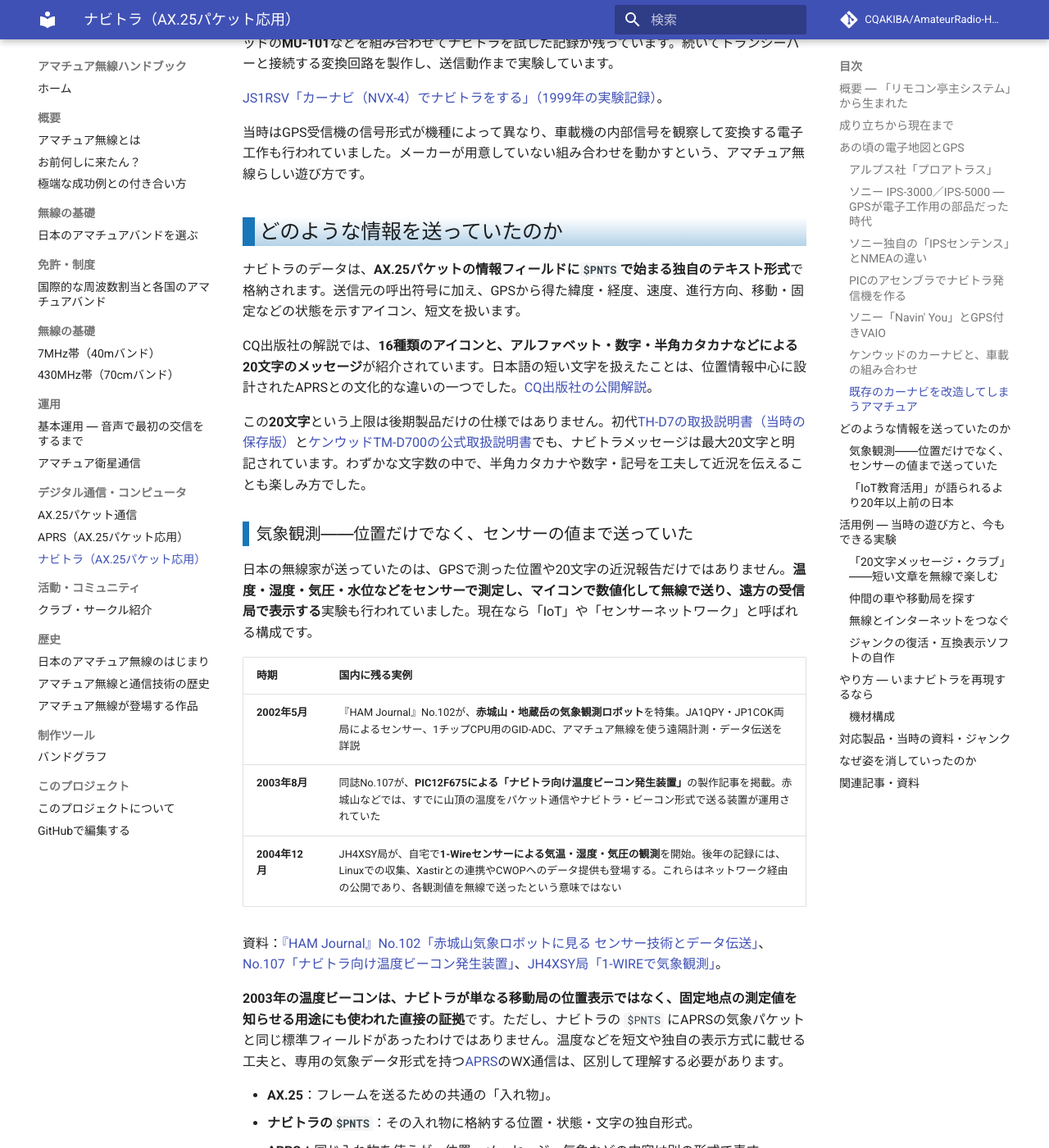
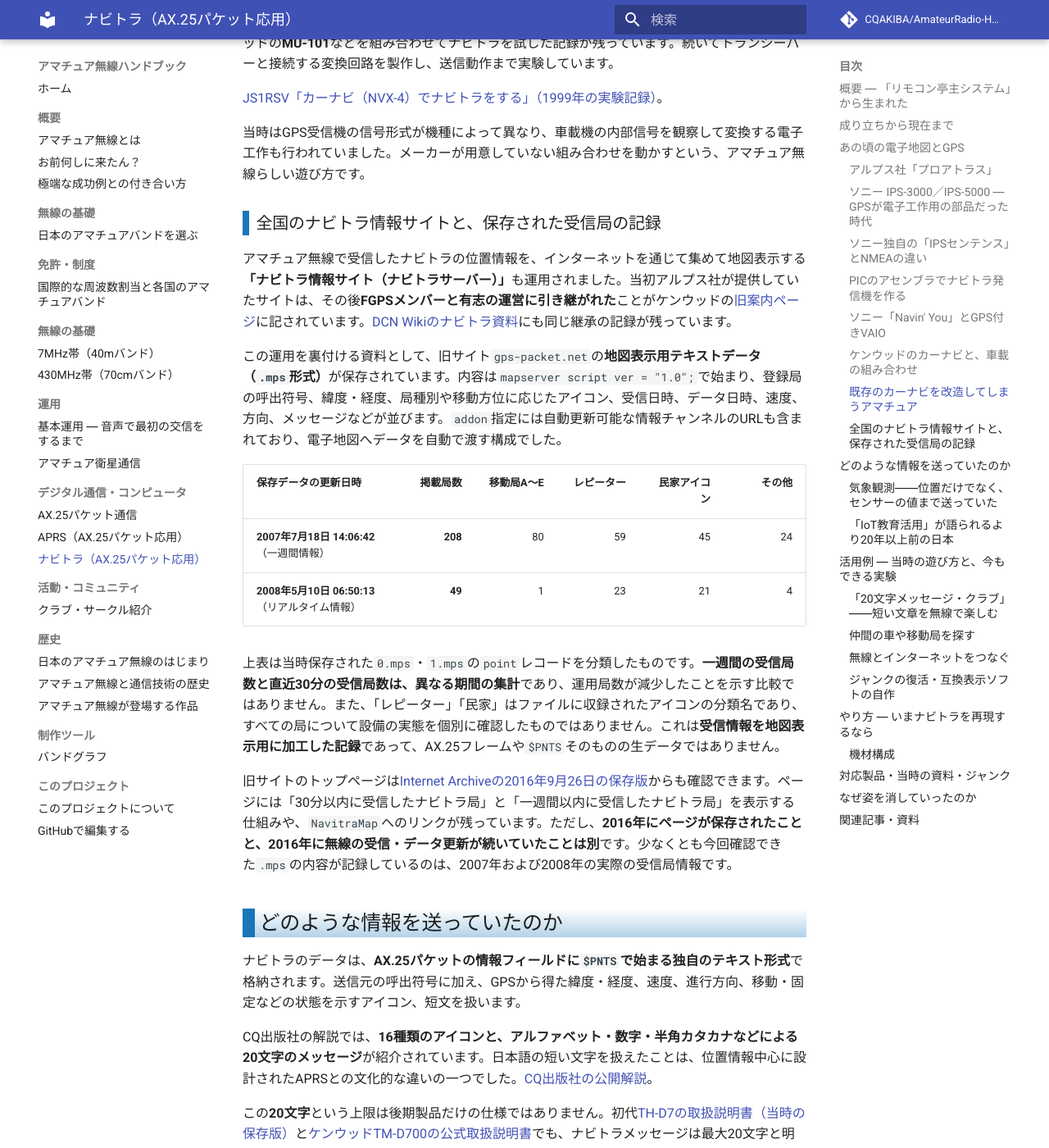
Before and after one commit to CQAKIBA/AmateurRadio-Handbook, an MkDocs documentation site: the page built from docs/07_デジタル通信・コンピュータ/ナビトラ.md, in a window 1280 px wide and 1400 px high, scrolled down 5338 px. Shown: the whole window at 82% size. Built offline with MkDocs 1.6.1 and Material for MkDocs 9.7.7, drawn with Linux system fonts in a browser that asks for light colours; comment, search, counter and statistics services are not loaded; some of the changed text lies outside the part shown.

Commit message:
docs: gps-packet.netの2007～2008年ナビトラ受信局データと2016年サイト保存を記録

```diff
--- a/docs/07_デジタル通信・コンピュータ/ナビトラ.md
+++ b/docs/07_デジタル通信・コンピュータ/ナビトラ.md
@@ -111,6 +111,21 @@ Navin' Youはそれ自体が**ナビトラの無線通信ソフトというわ
 [JS1RSV「カーナビ（NVX-4）でナビトラをする」（1999年の実験記録）](https://www.ne.jp/asahi/ham/js1rsv/GPS/NVX4.htm)。
 
 当時はGPS受信機の信号形式が機種によって異なり、車載機の内部信号を観察して変換する電子工作も行われていました。メーカーが用意していない組み合わせを動かすという、アマチュア無線らしい遊び方です。
+
+### 全国のナビトラ情報サイトと、保存された受信局の記録
+
+アマチュア無線で受信したナビトラの位置情報を、インターネットを通じて集めて地図表示する**「ナビトラ情報サイト（ナビトラサーバー）」**も運用されました。当初アルプス社が提供していたサイトは、その後**FGPSメンバーと有志の運営に引き継がれた**ことがケンウッドの[旧案内ページ](https://www.kenwood.co.jp/jp/oshirase/info_navitora.html)に記されています。[DCN Wikiのナビトラ資料](https://wikiwiki.jp/dcn/Navitra)にも同じ継承の記録が残っています。
+
+この運用を裏付ける資料として、旧サイト`gps-packet.net`の**地図表示用テキストデータ（`.mps`形式）**が保存されています。内容は`mapserver script ver = "1.0";`で始まり、登録局の呼出符号、緯度・経度、局種別や移動方位に応じたアイコン、受信日時、データ日時、速度、方向、メッセージなどが並びます。`addon`指定には自動更新可能な情報チャンネルのURLも含まれており、電子地図へデータを自動で渡す構成でした。
+
+| 保存データの更新日時 | 掲載局数 | 移動局A～E | レピーター | 民家アイコン | その他 |
+| --- | ---: | ---: | ---: | ---: | ---: |
+| **2007年7月18日 14:06:42**（一週間情報） | **208** | 80 | 59 | 45 | 24 |
+| **2008年5月10日 06:50:13**（リアルタイム情報） | **49** | 1 | 23 | 21 | 4 |
+
+上表は当時保存された`0.mps`・`1.mps`の`point`レコードを分類したものです。**一週間の受信局数と直近30分の受信局数は、異なる期間の集計**であり、運用局数が減少したことを示す比較ではありません。また、「レピーター」「民家」はファイルに収録されたアイコンの分類名であり、すべての局について設備の実態を個別に確認したものではありません。これは**受信情報を地図表示用に加工した記録**であって、AX.25フレームや`$PNTS`そのものの生データではありません。
+
+旧サイトのトップページは[Internet Archiveの2016年9月26日の保存版](https://web.archive.org/web/20160926140356/http://www.gps-packet.net/)からも確認できます。ページには「30分以内に受信したナビトラ局」と「一週間以内に受信したナビトラ局」を表示する仕組みや、`NavitraMap`へのリンクが残っています。ただし、**2016年にページが保存されたことと、2016年に無線の受信・データ更新が続いていたことは別**です。少なくとも今回確認できた`.mps`の内容が記録しているのは、2007年および2008年の実際の受信局情報です。
 
 ## どのような情報を送っていたのか
 
@@ -233,6 +248,9 @@ TNC・1200bit/s AFSKモデム
 - [『CQ ham radio』2000年5月号：「20文字メッセージ・クラブ」を紹介](https://www.cqpub.co.jp/cqham/CQHAMWWW/2000-5/index5.htm)
 - [『CQ ham radio』2000年の掲載目次：鬼ごっこ・20文字メッセージ・Navitramap](https://www.cqpub.co.jp/cqham/CQHAMWWW/2000-10/content.htm)
 - [INTERNET Watch：1998年のプロアトラス98・ナビトラ連携](https://internet.watch.impress.co.jp/www/article/980710/alps.htm)
+- [Internet Archive：2016年に保存されたgps-packet.netのナビトラ情報サイト](https://web.archive.org/web/20160926140356/http://www.gps-packet.net/)
+- [ケンウッド：アルプス社からFGPSメンバーと有志へのサーバー継承告知（旧ページ）](https://www.kenwood.co.jp/jp/oshirase/info_navitora.html)
+- [DCN Wiki：ナビトラ情報サイトの継承と関連ソフトの記録](https://wikiwiki.jp/dcn/Navitra)
 - [ソニー：1998年のNavin' You製品資料](https://www.sony.com/ja/SonyInfo/News/Press/199805/98-045/)
 - [1996年『BME』：ソニーIPS-3000・IPS-5000を使用した測位・行動記録研究（PDF）](https://www.jstage.jst.go.jp/article/jsmbe1987/10/5/10_5_39/_pdf/-char/ja)
 - [ケンウッドTM-D700取扱説明書：GPS入力のNMEA・IPSの違い（PDF）](https://www.radiomanual.info/schemi/KENW_VU/TM-D700_S_user_JA.pdf)
```
